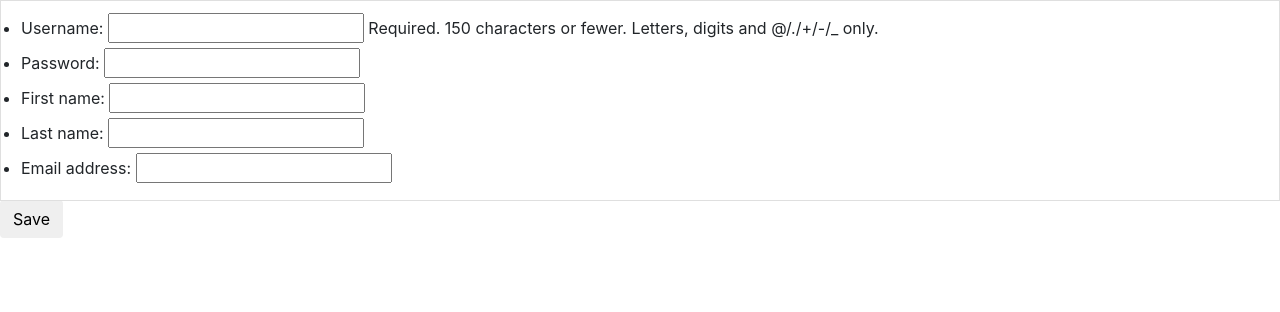
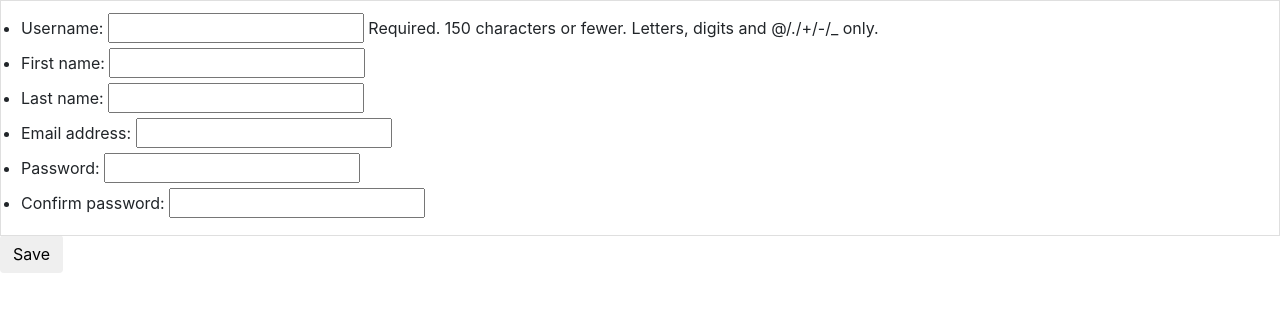
Before and after one commit to MaximLomaka/psale, a Django app: page /auth/signup/ in a window 1280 px wide. Shown: the part 58-370 px from the top of the page. Run offline with Django 3.2, Linux system fonts and the light colour scheme; some libraries are stand-ins or nearby versions.

Commit message:
add confirmation password

```diff
--- a/auth/forms.py
+++ b/auth/forms.py
@@ -1,13 +1,25 @@
 from django.contrib.auth.models import User
 
-from django.forms import ModelForm
+from django.forms import ModelForm, CharField, PasswordInput
 
 
 class UserCreate(ModelForm):
+    confirm_password = CharField(max_length=20, widget=PasswordInput())
+
     class Meta:
         model = User
 
-        fields = ('username', 'password', 'first_name', 'last_name', 'email')
+        fields = ('username', 'first_name', 'last_name', 'email', 'password')
+
+    def clean(self):
+        cleaned_data = super(UserCreate, self).clean()
+        password = cleaned_data.get("password")
+        confirm_password = cleaned_data.get("confirm_password")
+
+        if password != confirm_password:
+            self.add_error('confirm_password', "Password does not match")
+
+        return cleaned_data
 
 
 class UserLogin(ModelForm):
--- a/auth/views.py
+++ b/auth/views.py
@@ -13,8 +13,15 @@ class UserSignUpView(CreateView):
     form_class = UserCreate
     template_name = 'auth/singin.html'
 
+    # def form_invalid(self, form):
+    #     if form['password'] is not form['password']:
+    #
+
     def form_valid(self, form):
+        print('pass= ' + form['password'].value())
+        print('comf= ' + form['confirm_password'].value())
         user = form.save(commit=False)
+
         user.set_password(form['password'])
         # save user with hashed password
         form.save()
--- a/templates/auth/singin.html
+++ b/templates/auth/singin.html
@@ -5,8 +5,8 @@
 {% endblock %}
 {% block content %}
     <form method="POST" enctype="multipart/form-data">{% csrf_token %}
+        <ul class="list-group-item ">{{ form.as_ul }}</ul>
 
-        <ul class="list-group-item ">{{ form.as_ul }}</ul>
         <button type="submit" class="save btn btn-default">Save</button>
     </form>
 {% endblock %}
```
